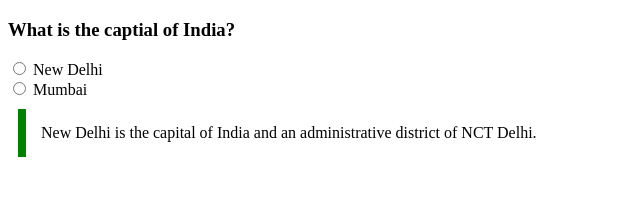
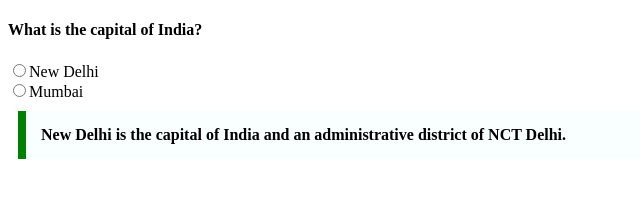
Before and after one commit to acciojob/trivia-rajavamshee, a website: page main.html in a window 1280 px wide. Shown: the whole page, without its empty margins (0-640 px from the left). Drawn offline with Linux system fonts and the light colour scheme.

Commit message:
created a submission

```diff
--- a/main.html
+++ b/main.html
@@ -7,18 +7,14 @@
 </head>
 
 <body>
-	<h3>What is the captial of India?</h3>
-
-	<input type="radio" >
-	<label>New Delhi</label><br>
-	<input type="radio" >
-	<label>Mumbai</label><br>
-
-	<blockquote cite="https://en.wikipedia.org/wiki/New_Delhi ">
-	New Delhi is the capital of India and an administrative district of NCT Delhi.
+	<!-- the entire body must be written by student -->
+    <script type="text/javascript" src="./script.js"></script>
+	<h4>What is the capital of India?</h4>
+	<input type="radio">New Delhi<br>
+	<input type="radio">Mumbai
+	<blockquote cite="https://en.wikipedia.org/wiki/New_Delhi">
+		New Delhi is the capital of India and an administrative district of NCT Delhi.
 	</blockquote>
-    <script type="text/javascript" src="./script.js">
-</script>
 
 </body>
 
--- a/styles.css
+++ b/styles.css
@@ -1,15 +1,11 @@
-/* Your CSS Code here. */
 blockquote{
-/* 	max-width:600px;
+	width:600px;
 	margin:10px;
 	padding:15px;
 	border-left:8px solid green;
-	background-color:#f8fffe"";
-	font-weight:bold; */
-	max-width: 600px;
-	margin: 10px;
-	padding: 15px;
-	border-left: 8px solid green;
-	background-color: "#f8fffe";
-	font-weight: "bold";
+	background-color:#f8fffe;
+	font-weight:bold;
 }
+*{
+
+}
```
